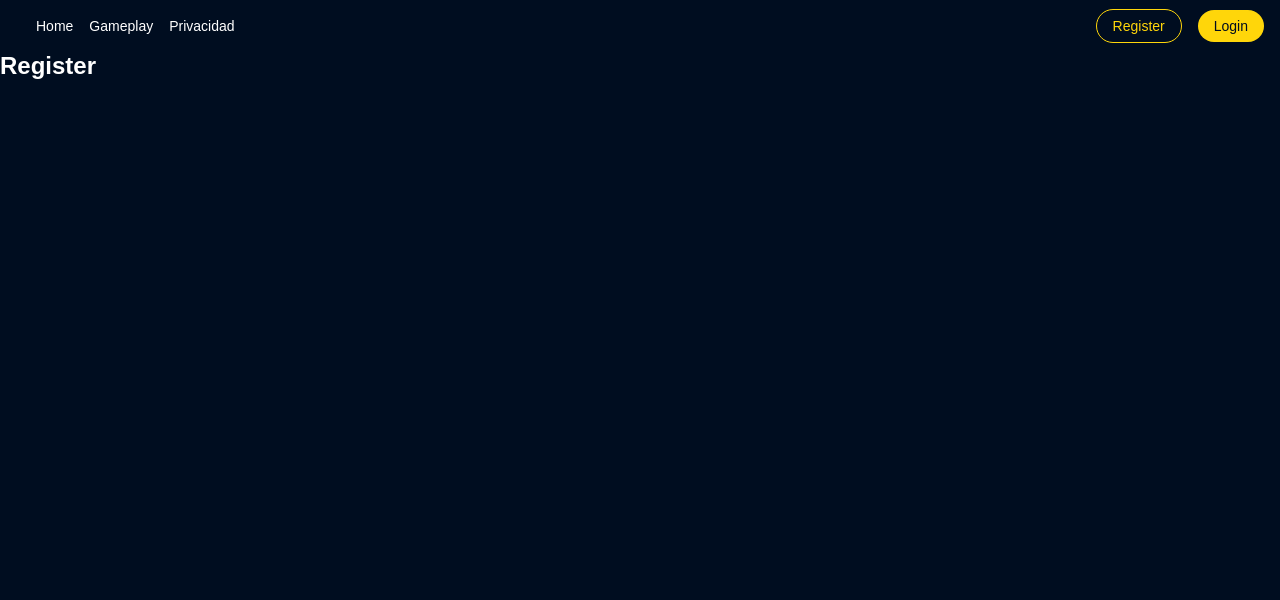
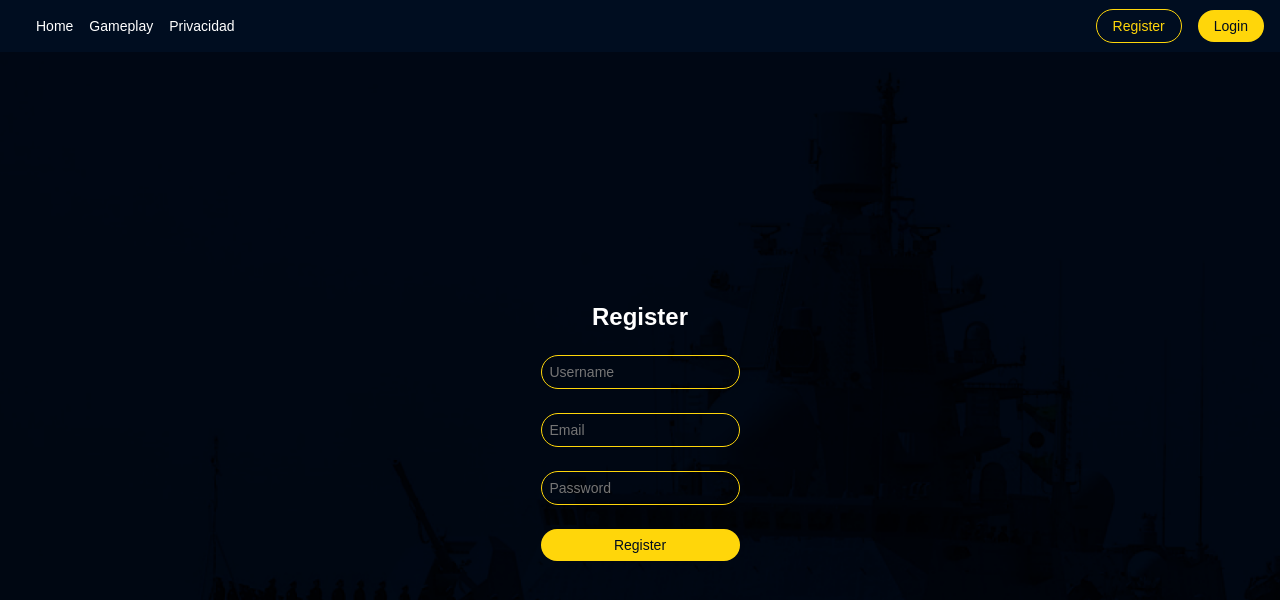
Before and after one commit to Santaval/CI-0126-web-design-final-project, a website: page frontend/src/public/auth/register/index.html in a window 1280 px wide. Drawn offline with Linux system fonts and the light colour scheme.

Commit message:
feat: add registration form and styles for user authentication

```diff
--- a/frontend/src/public/auth/register/index.html
+++ b/frontend/src/public/auth/register/index.html
@@ -4,7 +4,7 @@
     <meta charset="UTF-8" />
     <meta name="viewport" content="width=device-width, initial-scale=1.0" />
     <link rel="stylesheet" href="/global/global.css" />
-    <link rel="stylesheet" href="/styles.css" />
+    <link rel="stylesheet" href="/auth/register/styles.css" />
     <title>Register</title>
     <script src="/components/navbar/navbar.js" defer></script>
   </head>
@@ -15,6 +15,36 @@
       <section class="auth-section">
         <h2 class="white-text">Register</h2>
         <!-- registration form goes here -->
+        <form action="" class="primary-form">
+          <div class="form-group">
+            <input
+              type="text"
+              id="username"
+              name="username"
+              placeholder="Username"
+              required
+            />
+          </div>
+          <div class="form-group">
+            <input
+              type="text"
+              id="email"
+              name="email"
+              placeholder="Email"
+              required
+            />
+          </div>
+          <div class="form-group">
+            <input
+              type="password"
+              id="password"
+              name="password"
+              placeholder="Password"
+              required
+            />
+          </div>
+          <button type="submit" class="primary-button">Register</button>
+        </form>
       </section>
     </main>
   </body>
--- /dev/null
+++ b/frontend/src/public/auth/register/styles.css
@@ -0,0 +1,15 @@
+.auth-section {
+    display: flex;
+    flex-direction: column;
+    justify-content: center;
+    align-items: center;
+    height: 95vh;
+    background-image: url("/img/bg.png");
+    background-size: cover;
+}
+
+.auth-section h2 {
+    font-size:var(--font-size-large);
+    margin-bottom: var(--spacing-large);
+    color: var(--color-text);
+}
--- a/frontend/src/public/global/global.css
+++ b/frontend/src/public/global/global.css
@@ -107,6 +107,25 @@ a {
 }
 
 
+/* FORM ELEMENTS */
+.primary-form {
+    display: flex;
+    flex-direction: column;
+    gap: var(--spacing-large);
+}
+
+.primary-form input {
+    padding: var(--spacing-small);
+    font-size: var(--font-size-small);
+    border: 1px solid var(--color-primary);
+    border-radius: 20px;
+    background-color: transparent;
+    color: var(--color-text);
+    padding: var(--spacing-small);
+}
+
+
+
 /* UTILITY CLASSES */
 .white-text {
     color: var(--color-text);
```
